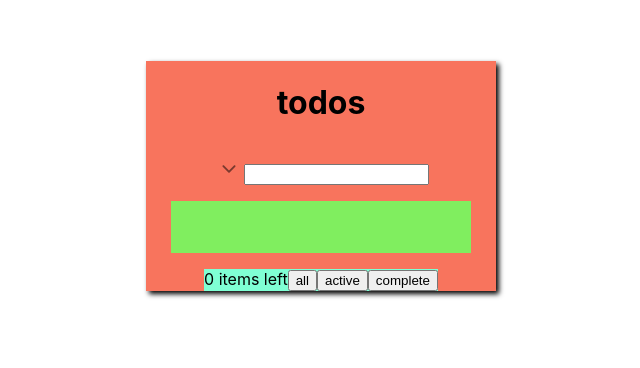
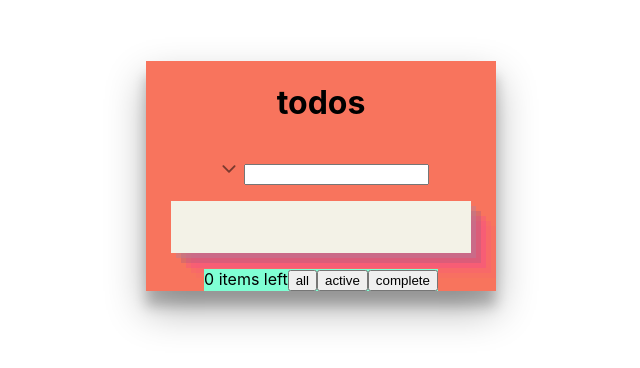
Before and after one commit to miracerdin/react-to-do-patika, a React (Create React App) app: page / in a window 1280 px wide. Shown: the part 224-592 px from the top of the page, without its empty margins (319-959 px from the left). Built offline with nearby package versions, Linux system fonts and the light colour scheme.

Commit message:
local storage working

```diff
--- a/src/components/Home.jsx
+++ b/src/components/Home.jsx
@@ -35,7 +35,6 @@ const Home = () => {
 
   const handleAll = () => {
     setContent(JSON.parse(localStorage.getItem("content")) || []);
-    setAll(content);
     setClick(content);
   };
 
--- a/src/index.css
+++ b/src/index.css
@@ -22,7 +22,8 @@ code {
   flex-direction: column;
   align-items: center;
   justify-content: center;
-  box-shadow: 3px 3px 5px rgba(0.4, 0.7, 0.5);
+  box-shadow: rgba(0, 0, 0, 0.3) 0px 19px 38px,
+    rgba(0, 0, 0, 0.22) 0px 15px 12px;
   gap: 1rem;
 }
 form span {
@@ -35,8 +36,11 @@ form span {
 .container-main {
   display: flex;
   justify-content: center;
-  background-color: rgb(128, 238, 95);
+  background-color: rgb(243, 242, 231);
   width: 300px;
+  box-shadow: rgba(175, 127, 158, 0.4) 5px 5px,
+    rgba(153, 91, 130, 0.3) 10px 10px, rgba(240, 46, 170, 0.2) 15px 15px,
+    rgba(240, 46, 170, 0.1) 20px 20px, rgba(240, 46, 170, 0.05) 25px 25px;
 }
 .container-main p {
   width: 200px;
@@ -56,6 +60,8 @@ li {
   align-items: center;
   width: 250px;
   margin-top: 5px;
+  border-bottom: 1px dashed black;
+  box-shadow: rgba(0, 0, 0, 0.45) 0px 25px 20px -20px;
 }
 .header-arrow-show {
   font-size: 1rem;
```
